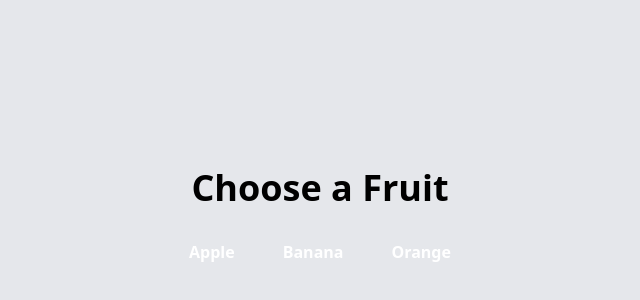
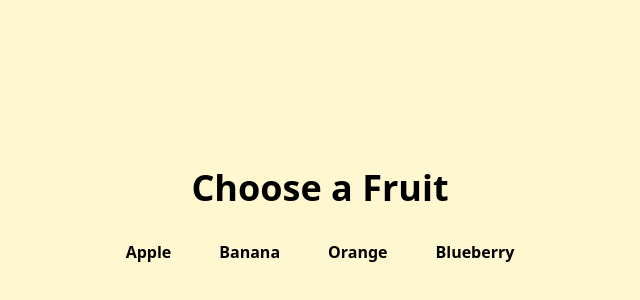
Before and after one commit to mheyrie/smoothie-bowl, a React (Create React App) app: page / in a window 1280 px wide. Shown: the part 180-480 px from the top of the page, without its empty margins (320-960 px from the left). Built offline with nearby package versions, Linux system fonts and the light colour scheme; a web font is replaced by a local one.

Commit message:
Updated bg color

```diff
--- a/src/App.tsx
+++ b/src/App.tsx
@@ -3,9 +3,9 @@ import FruitDisplay from "./component/Display";
 
 function App() {
   return (
-    <div className="">
+    <>
      <FruitDisplay/>
-    </div>
+    </>
   );
 }
 
--- a/src/component/Display.tsx
+++ b/src/component/Display.tsx
@@ -10,20 +10,21 @@ const fruits: Fruit[] = [
   { name: "Apple", color: "bg-red-500", description: "Apples are sweet and crisp." },
   { name: "Banana", color: "bg-yellow-400", description: "Bananas are soft and rich in potassium." },
   { name: "Orange", color: "bg-orange-500", description: "Oranges are juicy and high in vitamin C." },
+  { name: "Blueberry", color: "bg-PrimaryY", description: "Berries are juicy and high in vitamin C." },
 ];
 
 export default function FruitDisplay() {
   const [selectedFruit, setSelectedFruit] = useState<Fruit | null>(null);
 
   return (
-    <div className={`${selectedFruit ? selectedFruit.color : "bg-gray-200"} min-h-screen flex flex-col items-center justify-center transition-colors duration-300`}>
+    <div className={`${selectedFruit ? selectedFruit.color : "bg-PrimaryY"} min-h-screen flex flex-col items-center justify-center transition-colors duration-300`}>
       <h1 className="text-4xl font-bold mb-6">Choose a Fruit</h1>
       <div className="flex space-x-4">
         {fruits.map((fruit) => (
           <button
             key={fruit.name}
             onClick={() => setSelectedFruit(fruit)}
-            className="px-4 py-2 text-white rounded-lg font-semibold"
+            className="px-4 py-2 rounded-lg font-semibold"
             style={{ backgroundColor: fruit.color }}
           >
             {fruit.name}
```
